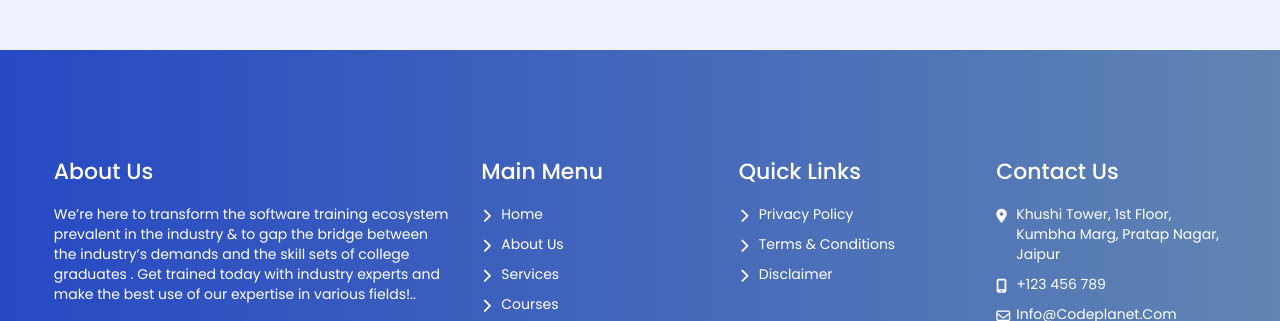
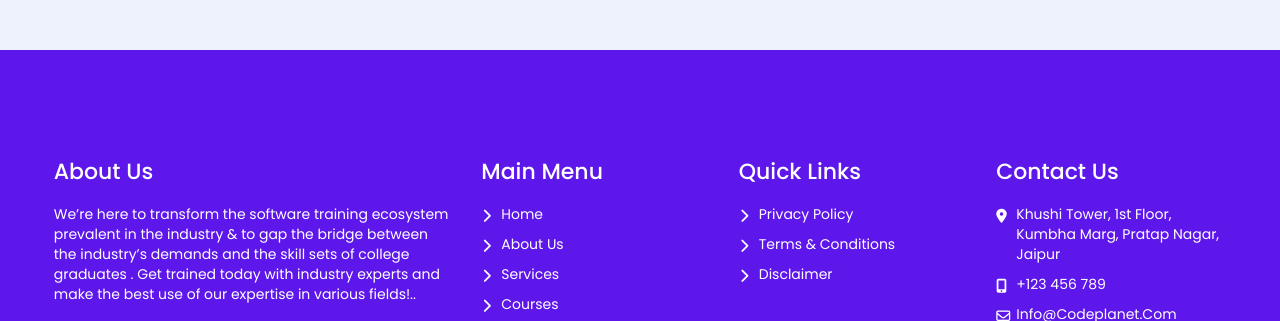
Before and after one commit to Mohit-Vaswani/Code-Planet-Complete, a plain HTML site: page index.html in a window 1280 px wide. Shown: the part 5480-5801 px from the top of the page. Drawn offline with nearby package versions, Linux system fonts and the light colour scheme; a web font is replaced by a local one.

Commit message:
Update footer.css

```diff
--- a/footer.css
+++ b/footer.css
@@ -6,9 +6,9 @@
     margin-top: 300px;
     padding: 100px 0;
     background: #5E17EB;
-    background: -moz-linear-gradient(left,  #2749c4 0%, #6085b2 100%);
-    background: -webkit-linear-gradient(left,  #2749c4 0%,#6085b2 100%);
-    background: linear-gradient(to right,  #2749c4 0%,#6085b2 100%);
+    background: -moz-linear-gradient(left,  #5E17EB 0%, #5E17EB 100%);
+    background: -webkit-linear-gradient(left,  #5E17EB 0%,#5E17EB 100%);
+    background: linear-gradient(to right,  #5E17EB 0%,#5E17EB 100%);
     filter: progid:DXImageTransform.Microsoft.gradient( startColorstr='#2749c4', endColorstr='#6085b2',GradientType=1 );
     color:#fff;
     position:relative;
```
